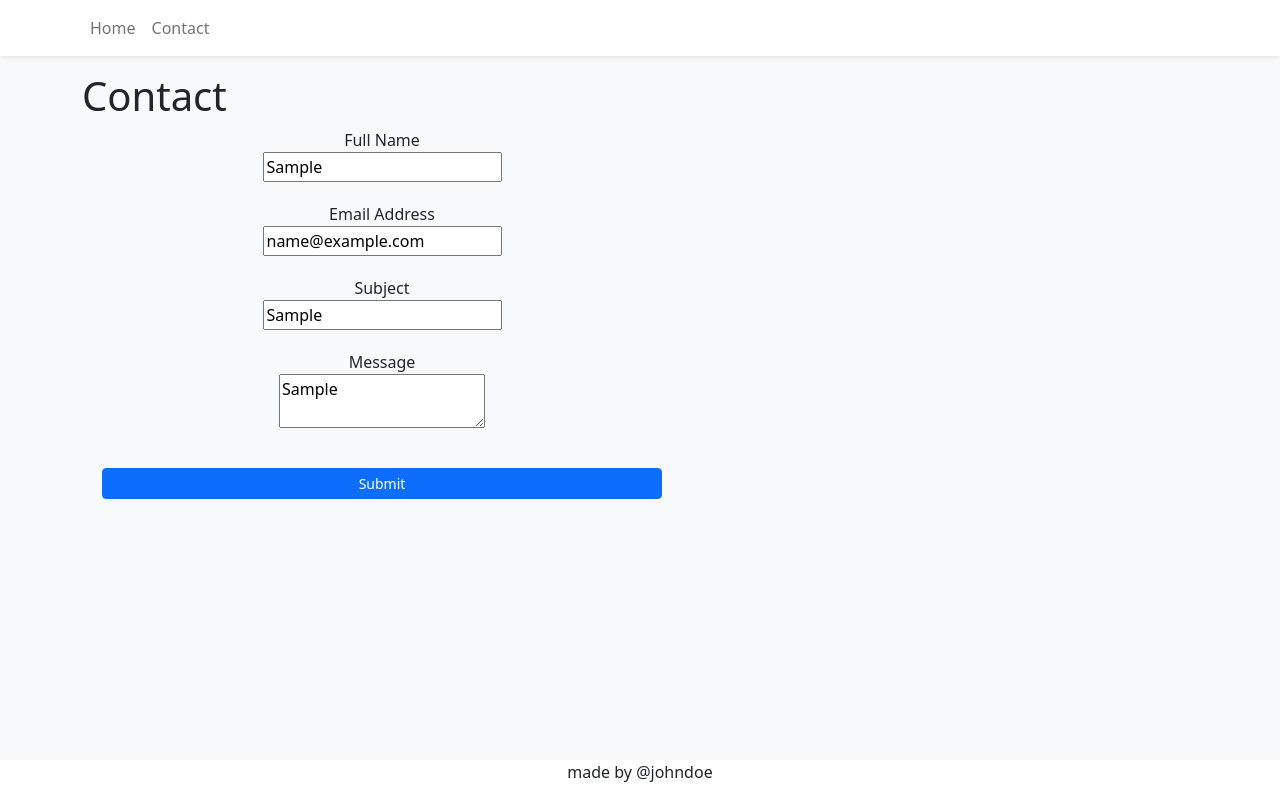
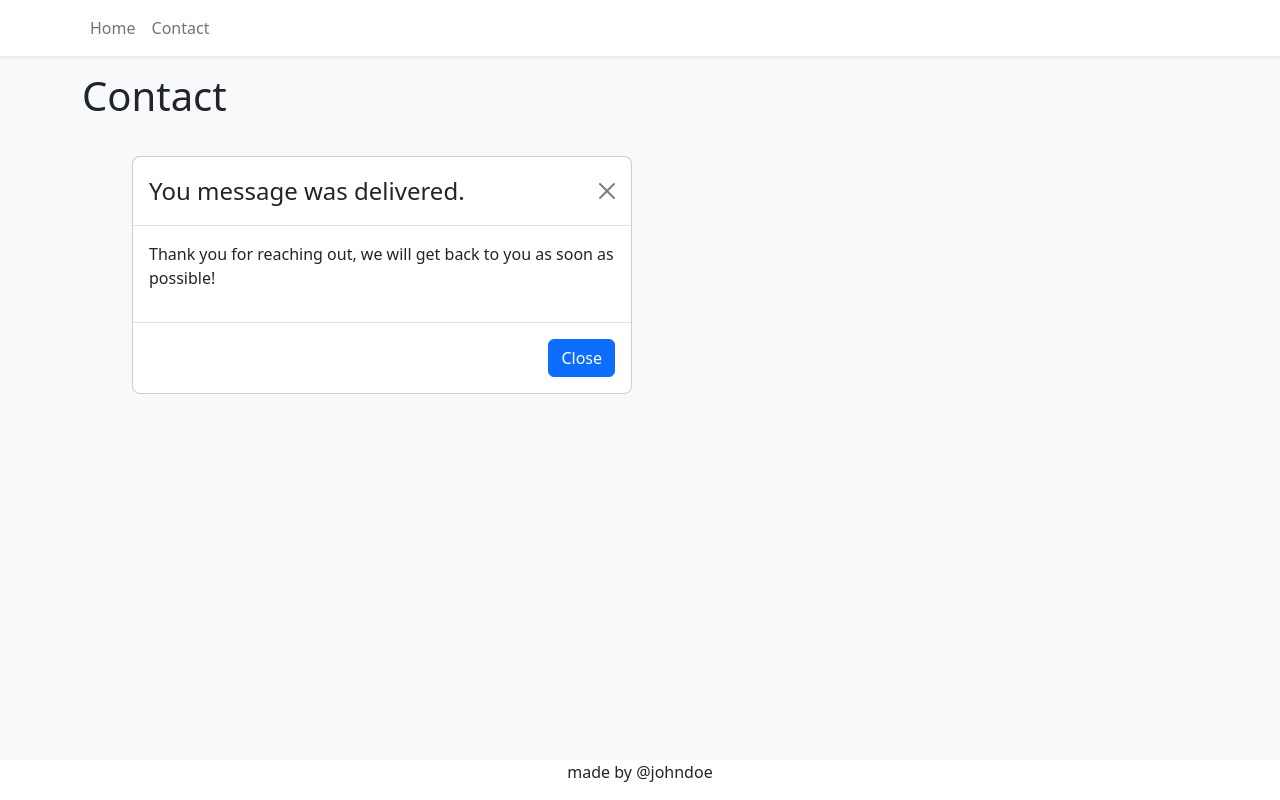
Before and after one commit to siljeangelvik/react-ts-shopping-cart, a React (Vite) app: page /contact in a window 1280 px wide. Both pictures are taken after typing "Sample", "name@example.com", "Sample", "Sample" into the empty fields and a click on the button "Submit". Built offline with nearby package versions, Linux system fonts and the light colour scheme; no server answers.

Commit message:
added a form-success modal

```diff
--- a/src/components/ContactForm.tsx
+++ b/src/components/ContactForm.tsx
@@ -1,8 +1,12 @@
 import {Button} from "react-bootstrap";
-import {useFormik} from "formik";
+import {FormikValues, useFormik} from "formik";
 import {validationSchema} from './forms/contact/schema'
+import ContactSuccess from "./ContactSuccess";
+import {useState} from "react";
 
 export function ContactForm() {
+    const [displaySuccess, setDisplaySuccess] = useState(false);
+
     const formik = useFormik({
         initialValues: {
             fullName: '',
@@ -11,13 +15,16 @@ export function ContactForm() {
             formBody: '',
         },
         validationSchema: validationSchema,
-        onSubmit: (values) => {
+        onSubmit: (values: FormikValues) => {
             console.log(values);
+            ContactSuccess();
+            setDisplaySuccess(true);
         },
     });
 
     return (
         <div style={{minWidth: "320px", maxWidth: "600px"}}>
+            {displaySuccess ? <ContactSuccess/> :
                 <form
                     onSubmit={formik.handleSubmit}
                     noValidate autoComplete="off"
@@ -82,8 +89,12 @@ export function ContactForm() {
                     </div>
                     <Button type="submit"
                             size="sm"
-                        style={{margin: "20px"}}>Submit</Button>
+                            style={{margin: "20px"}}
+                    >
+                        Submit
+                    </Button>
                 </form>
+            }
         </div>
     )
 }
--- /dev/null
+++ b/src/components/ContactSuccess.tsx
@@ -0,0 +1,32 @@
+import Button from 'react-bootstrap/Button';
+import Modal from 'react-bootstrap/Modal';
+import {Link} from "react-router-dom";
+
+function ContactSuccess() {
+    return (
+        <div
+            className="modal show"
+            style={{ display: 'block', position: 'initial' }}
+        >
+            <Modal.Dialog>
+                <Modal.Header closeButton>
+                    <Modal.Title>You message was delivered.</Modal.Title>
+                </Modal.Header>
+
+                <Modal.Body>
+                    <p>Thank you for reaching out, we will get back to you as soon as possible!</p>
+                </Modal.Body>
+
+                <Modal.Footer>
+                    <Link to="/">
+                        <Button>
+                            Close
+                        </Button>
+                    </Link>
+                </Modal.Footer>
+            </Modal.Dialog>
+        </div>
+    );
+}
+
+export default ContactSuccess;
--- a/src/components/forms/contact/schema.ts
+++ b/src/components/forms/contact/schema.ts
@@ -18,5 +18,3 @@ export const validationSchema = yup.object({
         .min(3, '* Your message should be at least 3 characters.')
         .required('* Please enter your subject'),
 });
-
-export type ValidationSchemaType = yup.InferType<typeof validationSchema>;
```
Lines whose indentation alone changed are shown as unchanged.
